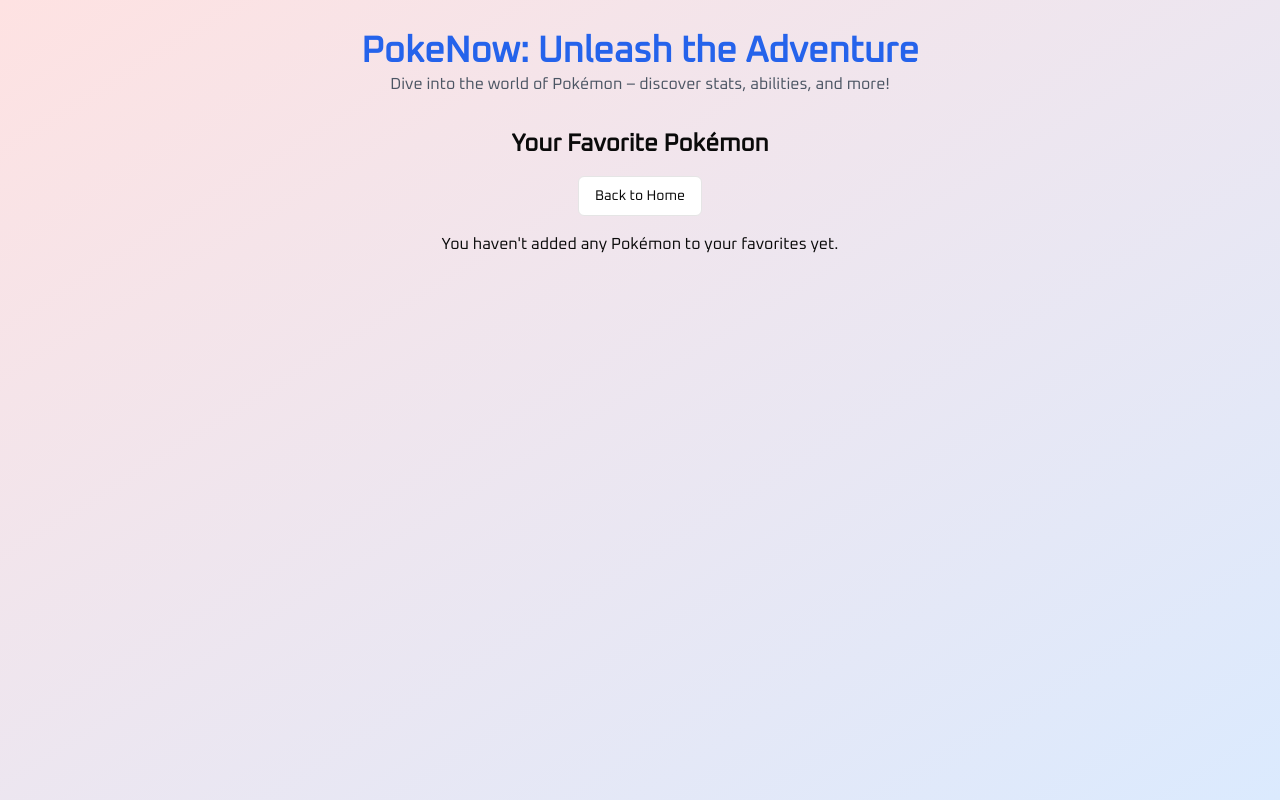
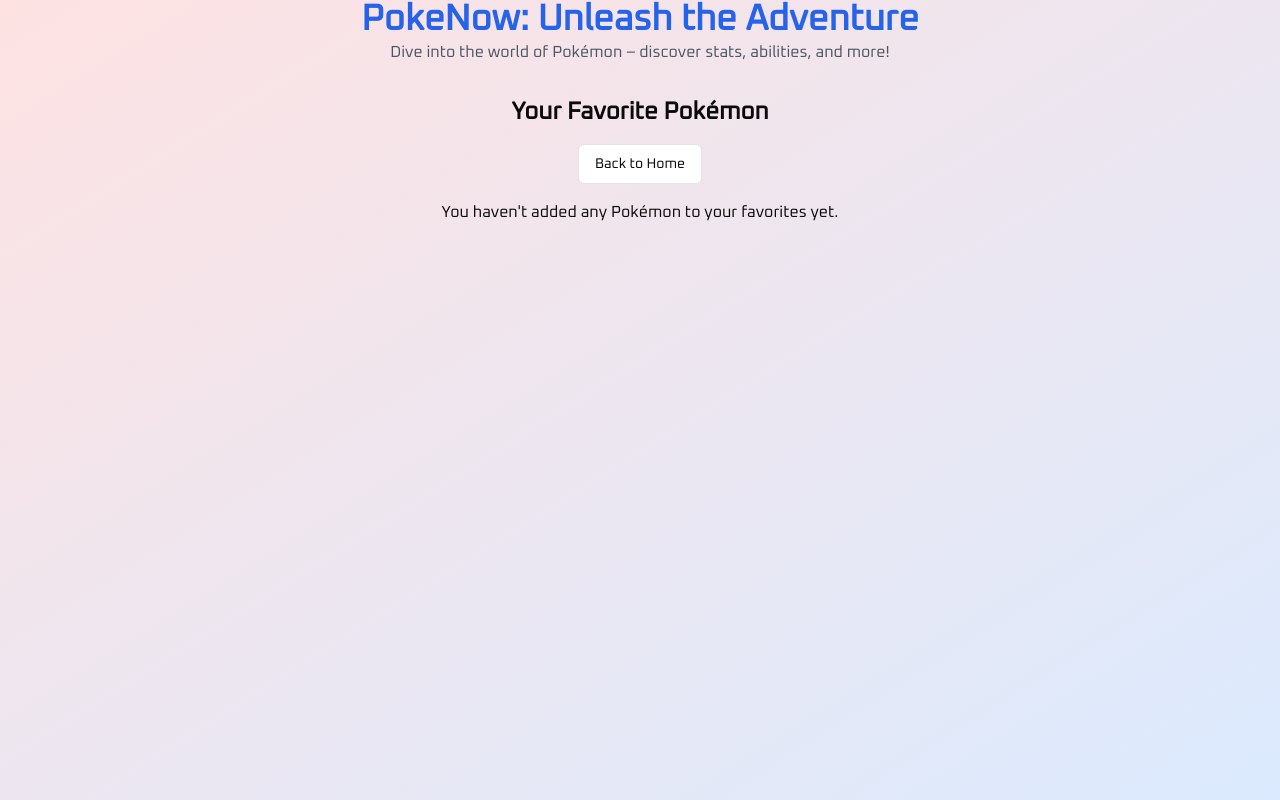
Before and after one commit to AndresPastrana/pokenow, a Next.js app: page /favorites in a window 1280 px wide. Built offline with nearby package versions, Linux system fonts and the light colour scheme; what tailwindcss-animated would draw is missing.

Commit message:
Remove unnecessary padding from RootLayout component for improved layout consistency

```diff
--- a/app/layout.tsx
+++ b/app/layout.tsx
@@ -25,7 +25,7 @@
   return (
     <html lang="en">
       <body
-        className={`${oxanium.className} bg-gradient-to-br from-red-100 to-blue-100 min-h-screen p-1 sm:p-3 md:p-8`}
+        className={`${oxanium.className} bg-gradient-to-br from-red-100 to-blue-100 min-h-screen `}
       >
         <FavoritesProvider>
           <div className="container mx-auto px-4 sm:px-6 lg:px-8 max-w-7xl">
```
